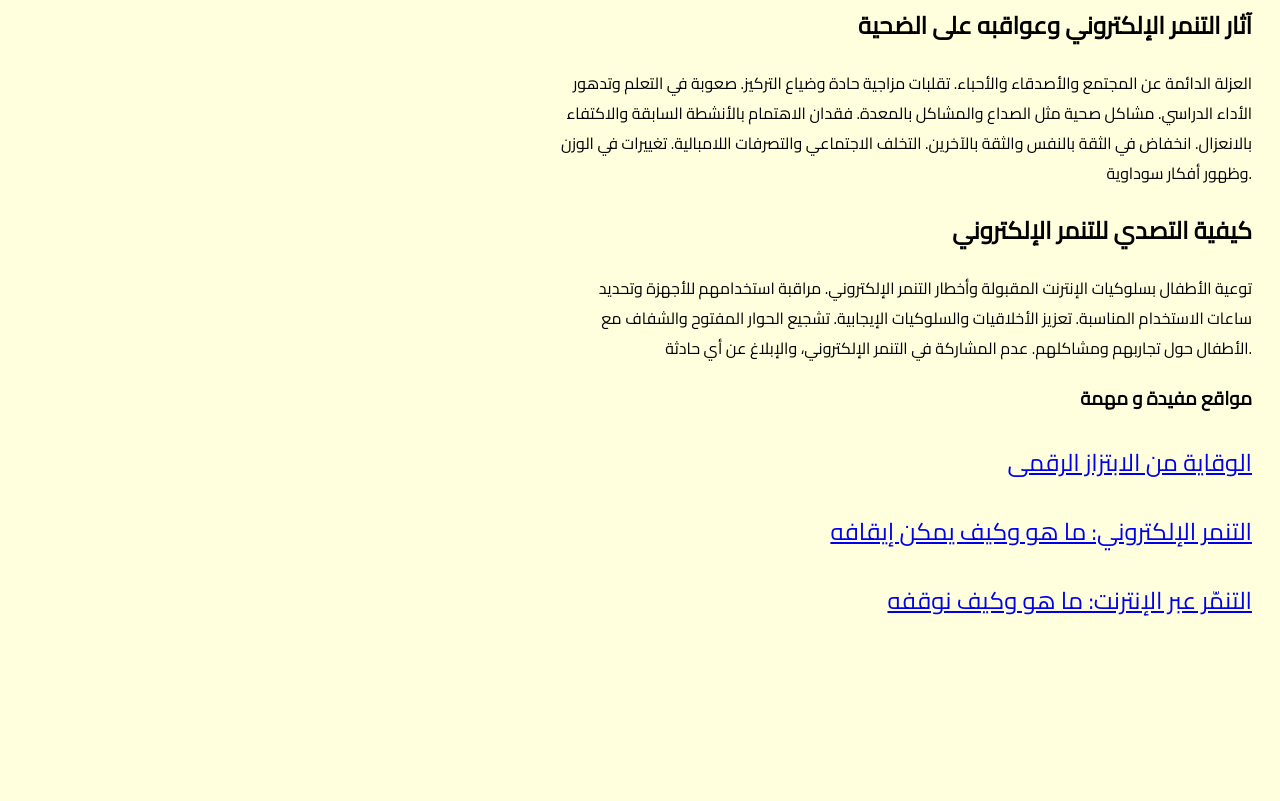
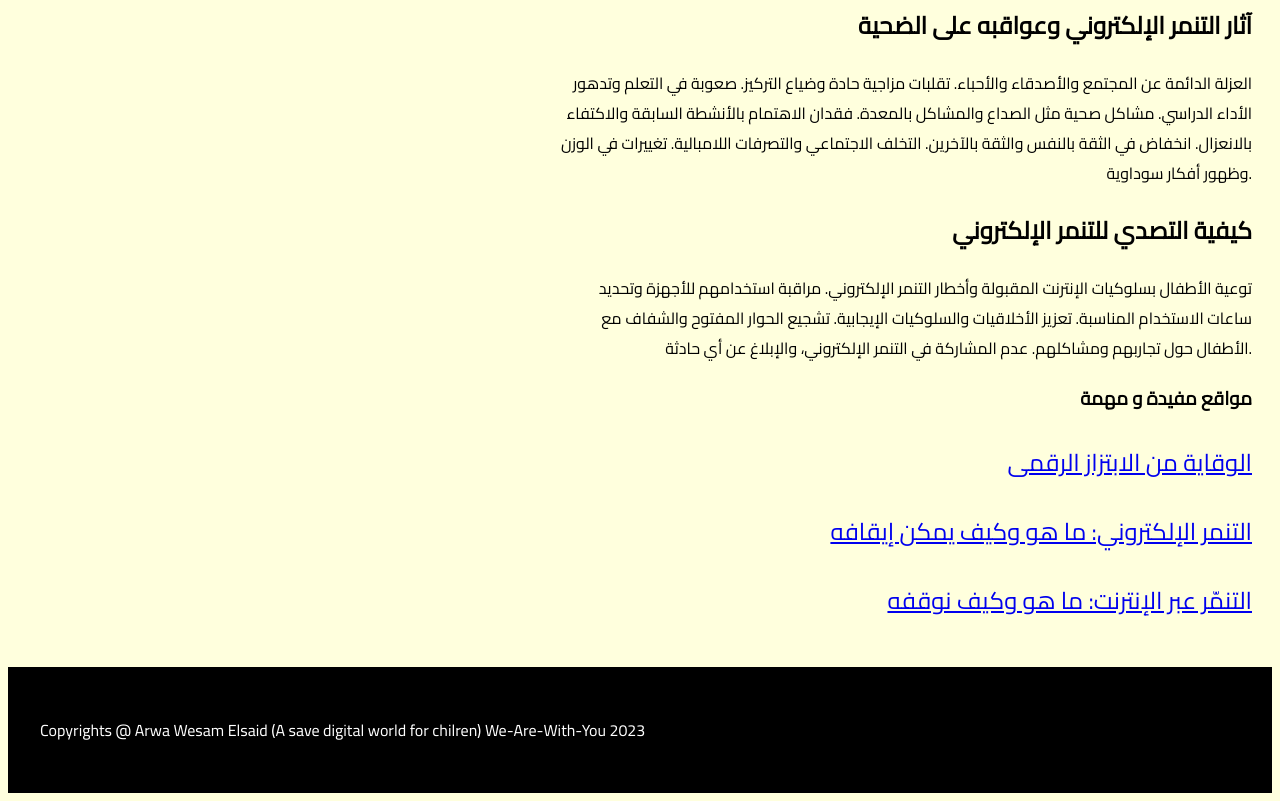
Before and after one commit to Arwa-Wesam/We-are-with-you, a plain HTML site: page onlinebullying.html in a window 1280 px wide. Shown: the part 3886-4687 px from the top of the page. Before the commit the page ends 4561 px from the top, so only its background shows below. Drawn offline with Linux system fonts and the light colour scheme.

Commit message:
Update onlinebullying.html

```diff
--- a/onlinebullying.html
+++ b/onlinebullying.html
@@ -148,6 +148,20 @@
             width: 300px;
             height: auto;
         }
+        .end {
+  background-color: #000000;
+  color: #ffffff;
+  padding: 2em;
+  display: flex;
+  justify-content: space-between;
+}
+footer p {
+  display: block;
+  margin-block-start: 1em;
+  margin-block-end: 1em;
+  margin-inline-start: 0px;
+  margin-inline-end: 0px;
+}
     </style>
 </head>
 <body>
@@ -290,7 +304,12 @@
     <a href="https://www.unicef.org/ar/%D8%A7%D9%84%D8%AA%D9%86%D9%85%D9%91%D8%B1-%D8%B9%D8%A8%D8%B1-%D8%A7%D9%84%D8%A5%D9%86%D8%AA%D8%B1%D9%86%D8%AA-%D9%83%D9%8A%D9%81-%D9%86%D9%88%D9%82%D9%81%D9%87/%D8%A7%D9%84%D9%82%D8%B6%D8%A7%D8%A1-%D8%B9%D9%84%D9%89-%D8%A7%D9%84%D8%B9%D9%86%D9%81" target="_blank"> <p>التنمّر عبر الإنترنت: ما هو وكيف نوقفه</p></a>
         </div>
     </div>
-
+<footer class="end">
+<p>
+   Copyrights @
+  <span>Arwa Wesam Elsaid (A save digital world for chilren) We-Are-With-You 2023</span>
+</p>
+</footer>
     <script>
         function calculateScore() {
             const answers = {
```
